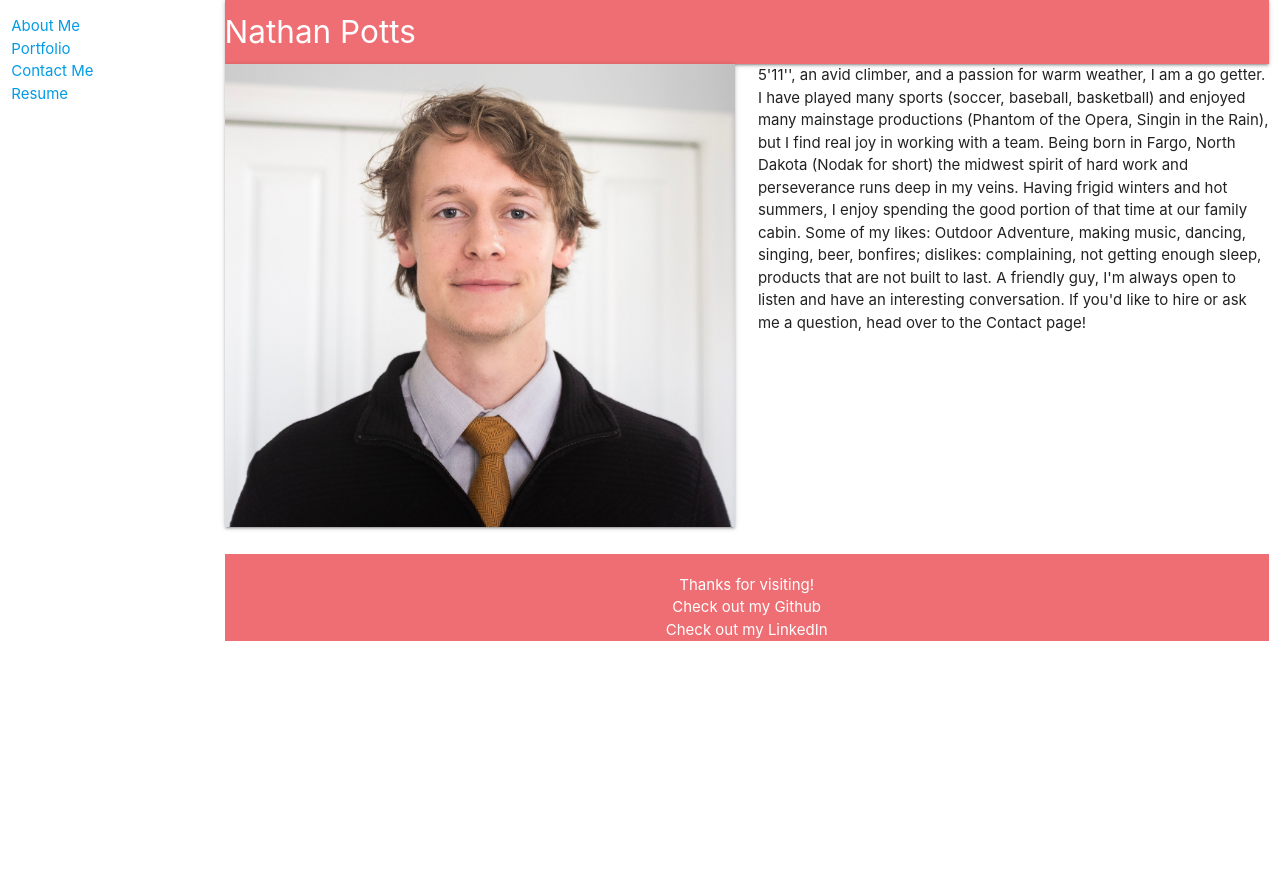
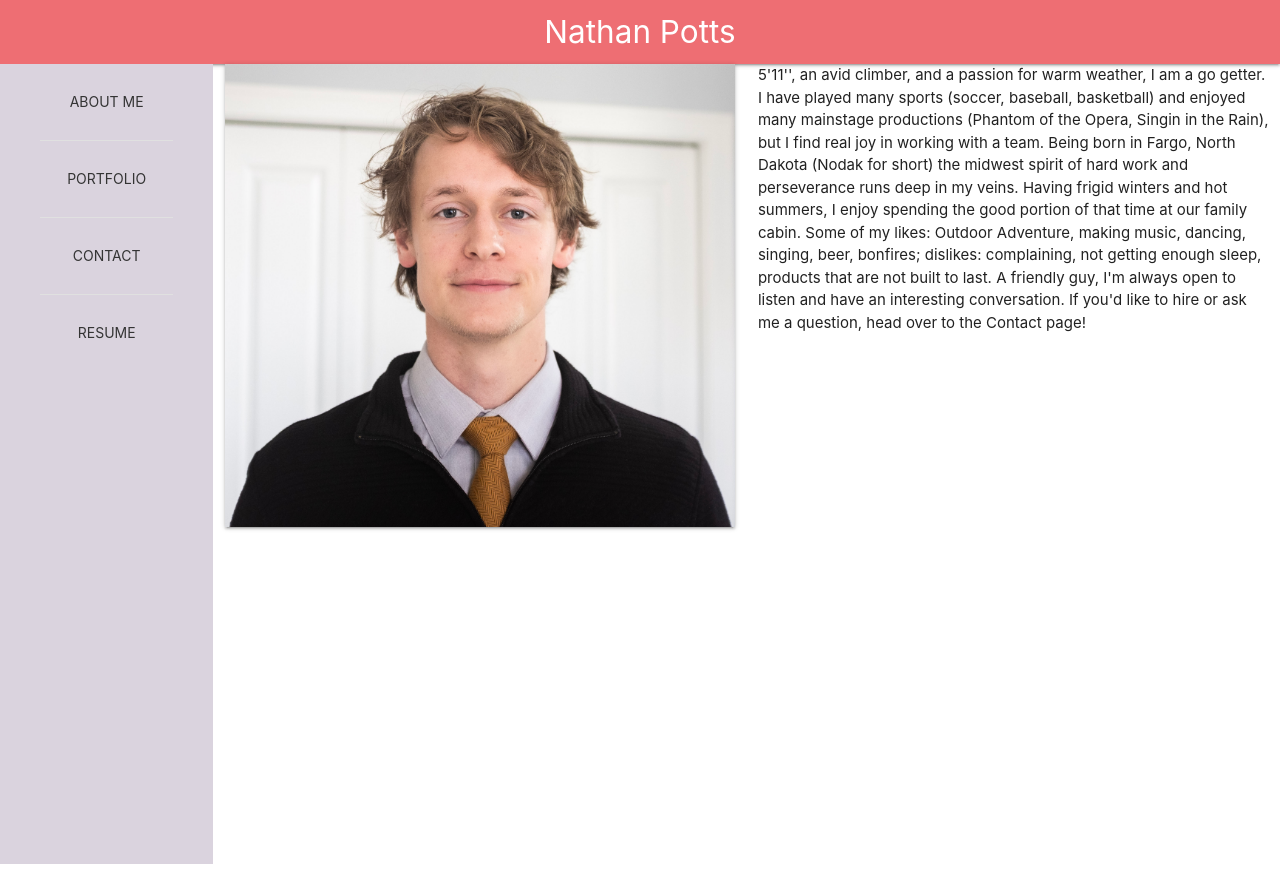
Before and after one commit to nathan-potts41/my-profile, a React (Create React App) app: page /about in a window 1280 px wide. Before the commit the page ends 800 px from the top, so only its background shows below. Built offline with nearby package versions, Linux system fonts and the light colour scheme.

Commit message:
side nav changes

```diff
--- a/src/App.css
+++ b/src/App.css
@@ -1,4 +1,18 @@
+.std-btn {
+  padding-top: 20px;
+  padding-bottom: 20px;
+}
+
 .nav-tab {
-  display: block;
-  font-size: 15px;
+  font-size: 2em;
+  color: white;
+  width: 100%;
+  margin-top: 20px;
+  margin-bottom: 20px;
 }
+
+.side-navi {
+  background-color: rgba(218, 211, 222, 1);
+  height: 100vh;
+  padding: 0px;
+}
--- a/src/App.js
+++ b/src/App.js
@@ -16,19 +16,19 @@ function App() {
     <Router>
       <div>
         <div className="row">
-          <div className="col m2 l2">
+          <Nav />
+          {/* <div className="col m2 l2"> */}
             <Sidenav />
-          </div>
-          <div className="col m10 l10">
-            <Nav />
+          {/* </div>
+          <div className="col m10 l10"> */}
             <Switch>
               <Route exact path='/about' component={About} />
               <Route exact path='/contact' component={Contact} />
               <Route exact path='/portfolio' component={Portfolio} />
               <Route exact path='/resume' component={Resume} />
             </Switch>
-            <Footer />
-          </div>
+            {/* <Footer /> */}
+          {/* </div> */}
         </div>
       </div>
     </Router>
--- a/src/components/Nav/index.js
+++ b/src/components/Nav/index.js
@@ -6,7 +6,7 @@ function Nav() {
         <header>
             {/* <Time /> clock needs to update dynamically but not repaint the whole page */}
             <nav className="nav-wrapper">
-                <a href="#" className="brand-logo">Nathan Potts</a>
+                <a href="#" className="brand-logo center">Nathan Potts</a>
             </nav>
             {/* needs to display the time
             needs to display my name
--- a/src/components/SideNav/index.js
+++ b/src/components/SideNav/index.js
@@ -3,21 +3,24 @@ import { Link } from 'react-router-dom';
 
 function SideNav() {
     return (
-        <div>
-            <ul className="container-fluid">
-                <li className="nav-tab">
-                    <Link to="/about">About Me</Link>
-                </li>
-                <li>
-                    <Link to="/portfolio">Portfolio</Link>
-                </li>
-                <li>
-                    <Link to="/contact">Contact Me</Link>
-                </li>
-                <li>
-                    <Link to="/resume">Resume</Link>
-                </li>
-            </ul>
+        <div className="col s12 m2 l2 side-navi">
+            <div className="container center">
+                <div>
+                    <Link to="/about" className="waves-effect waves-teal btn-flat nav-tab">About Me</Link>
+                </div>
+                <div class="divider"></div>
+                <div>
+                    <Link to="/portfolio" className="nav-tab waves-effect waves-teal btn-flat">Portfolio</Link>
+                </div>
+                <div class="divider"></div>
+                <div>
+                    <Link to="/contact" className="nav-tab waves-effect waves-teal btn-flat">Contact</Link>
+                </div>
+                <div class="divider"></div>
+                <div>
+                    <Link to="/resume" className="nav-tab waves-effect waves-teal btn-flat">Resume</Link>
+                </div>
+            </div>
         </div>
     )
 }
--- a/src/pages/About.js
+++ b/src/pages/About.js
@@ -4,7 +4,7 @@ import Time from '../components/Time';
 
 const About = () => {
     return (
-        <div className="container-fluid">
+        <div className="col s12 m10 l10 container-fluid">
             {/* <Time /> */}
             <div className="row">
                 <div className="col s12 m6">
```
